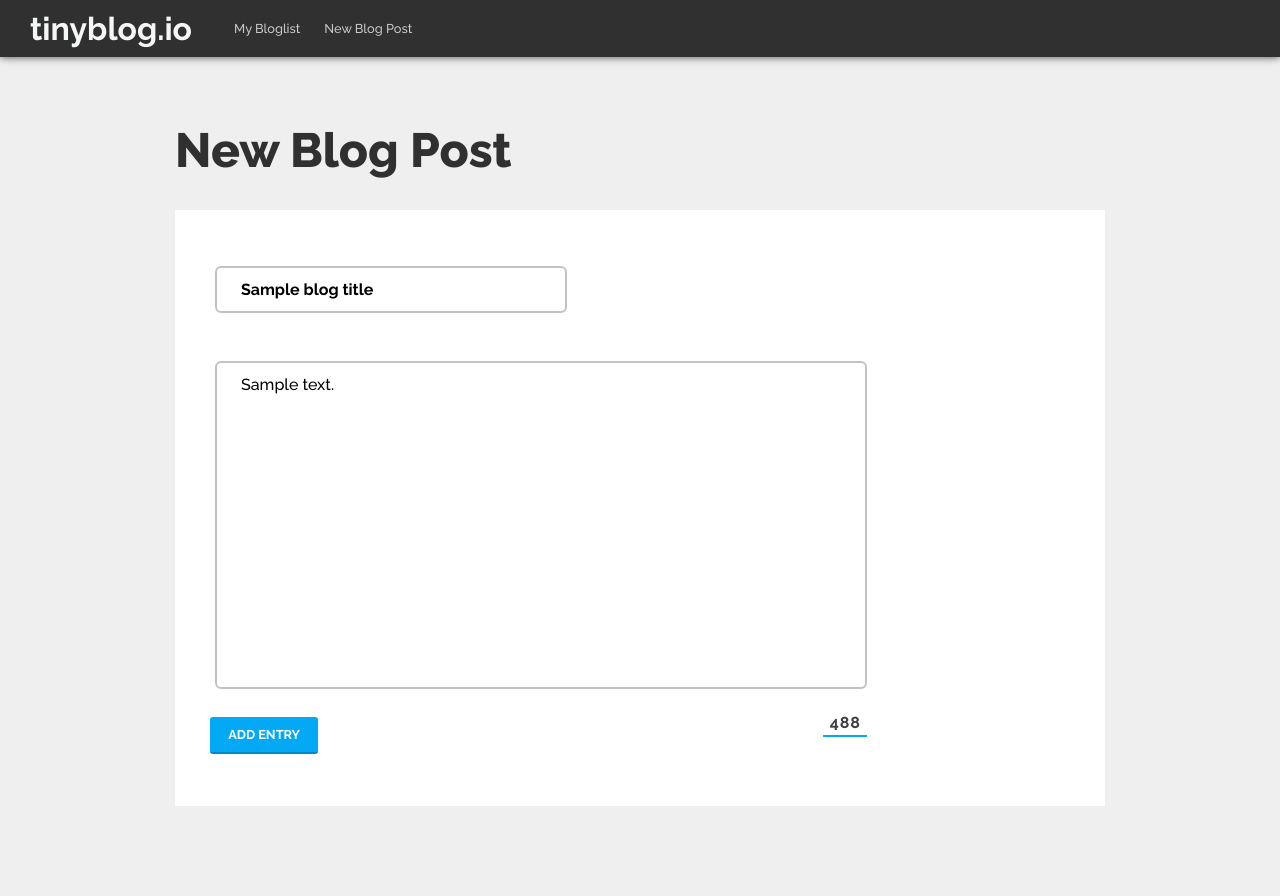
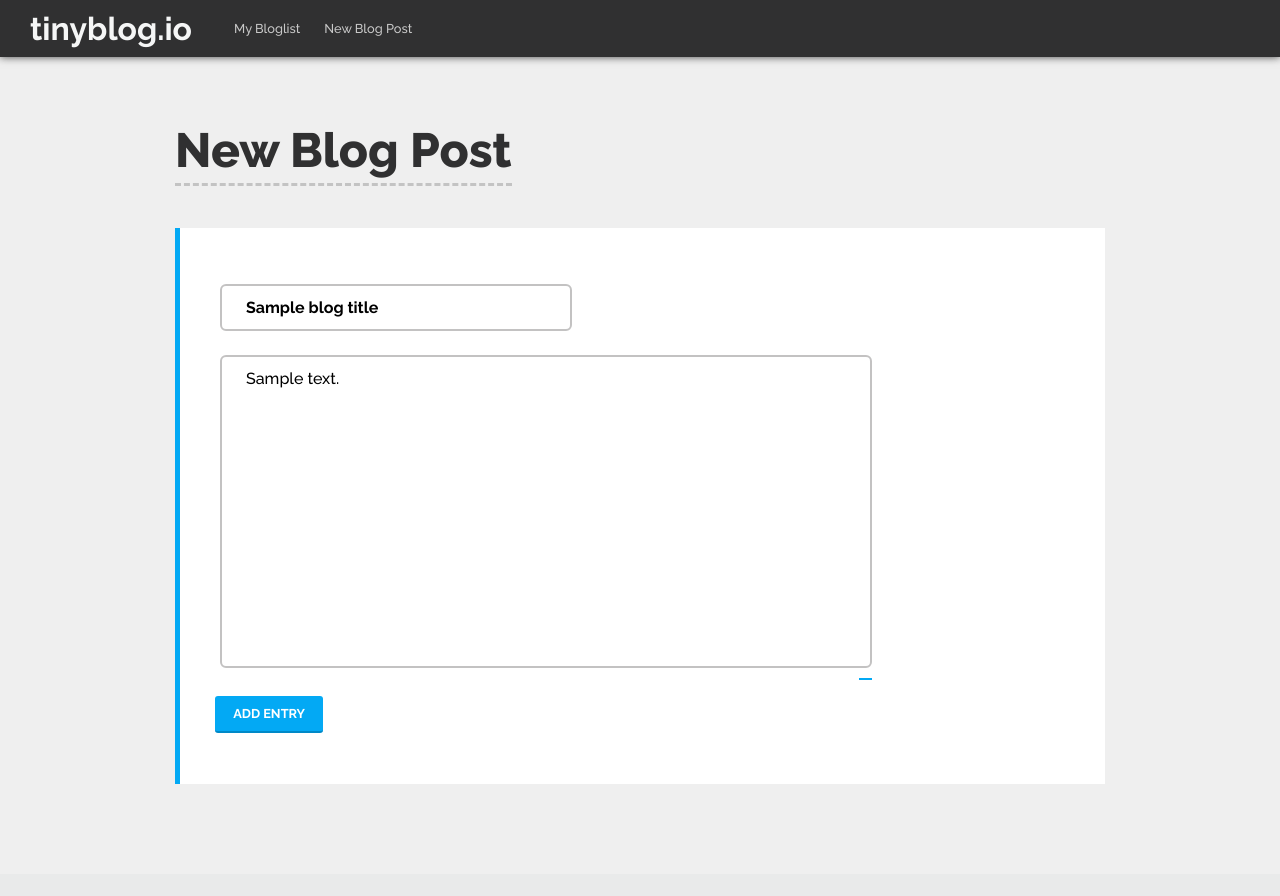
Before and after one commit to seanmstevens/build-a-blog, a Flask app: template templates/newpost.html in a window 1280 px wide. After the commit the page ends 784 px from the top, so only its background shows below. Run offline with Flask 2, Linux system fonts and the light colour scheme; the template is opened without the code that fills it: most values are stand-ins (such as "Sample title", 1, 10 or a date in 2020); some libraries are stand-ins or nearby versions.

Commit message:
Finished styling newpost page

```diff
--- a/main.py
+++ b/main.py
@@ -13,7 +13,7 @@
 class Blog(db.Model):
 
     id = db.Column(db.Integer, primary_key = True)
-    title = db.Column(db.String(120))
+    title = db.Column(db.String(70))
     body = db.Column(db.String(500))
     pubdate = db.Column(db.DateTime)
 
@@ -49,6 +49,13 @@
 @app.route('/newpost', methods = ['POST', 'GET'])
 def newpost():
 
+    placeholder = random.choice([
+        "What's on your mind?",
+        "How're you doing today?",
+        "This message is randomly generated! Neat!",
+        "I'm running out of random messages to display...",
+    ])
+
     if request.method == 'POST':
         blog_title = request.form['blog_title']
         blog_body = request.form['blog_body']
@@ -72,13 +79,9 @@
                                    blog_body=blog_body,
                                    blog_title=blog_title,
                                    title_error=title_error,
-                                   body_error=body_error,)
+                                   body_error=body_error,
+                                   placeholder=placeholder,)
 
-    placeholder = random.choice([
-        "What's on your mind?",
-        "How're you doing today?",
-        "This message is randomly generated! Neat!",
-    ])
     return render_template('newpost.html',
                            title='New Blog Post',
                            placeholder=placeholder,)
--- a/static/mainpage.css
+++ b/static/mainpage.css
@@ -15,6 +15,15 @@
 hr {
     margin: 45px auto;
     border: 2px dashed #c3c3c3;
+}
+
+.break {
+    max-width: 700px;
+    overflow-wrap: break-word;
+    word-wrap: break-word;
+    word-break: break-all;
+    word-break: break-word;
+    hyphens: auto;
 }
 
 /* Navbar CSS */
@@ -101,6 +110,10 @@
 }
 
 .title {
+    display: inline-block;
+    border-bottom: 3px dashed #c3c3c3;
+    margin-bottom: 0.2em;
+    padding-bottom: 0.1em;
     font-weight: 800;
     font-size: 3em;
 }
@@ -121,9 +134,8 @@
 }
 
 .date-bubble {
-    margin: 0 20px 0 0;
-    position: relative;
-    display: inline-block;
+    float: left;
+    margin: 5px 25px 5px 0;
     font-size: 2rem;
     font-weight: 700;
     text-align: center;
@@ -194,22 +206,26 @@
     background: #26b7f9;
 }
 
-.goto-entry-button:active, .entry-button:active {
+.goto-entry-button:focus, .entry-button:focus {
     outline: none;
 }
 
 /* End Bloglist CSS */
 
 .form-container {
+    margin-top: 2em;
+    border-left: 5px solid var(--material-blue);
     padding: 2em 1em;
     background-color: white;
 }
 
-.title-input-box, .blog-body-input {
+/* --- TITLE INPUT --- */
+
+.title-input, .blog-body-input {
     font-size: 1em;
     font-family: "Raleway", sans-serif;
     font-weight: 700;
-    margin: 1.5em;
+    margin: 0;
     padding: 0.75em 1.5em;
     width: 300px;
     border: 2px solid #c3c2c2;
@@ -217,18 +233,24 @@
     transition: border 150ms ease;
 }
 
-.title-input-box::placeholder {
+.title-input-box {
+    margin: 1.5em;
+}
+
+.title-input::placeholder {
     color: #c3c2c2;
 }
 
-.title-input-box:hover, .title-input-box:focus,
+.title-input:hover, .title-input:focus,
 .blog-body-input:hover, .blog-body-input:focus {
     border-color: var(--material-blue);
 }
 
-.title-input-box:focus, .blog-body-input:focus {
+.title-input:focus, .blog-body-input:focus {
     outline: none;
 }
+
+/* --- BODY INPUT --- */
 
 .blog-body-input-container {
     margin: 1.5em;
@@ -240,7 +262,7 @@
     font-weight: 500;
     resize: none;
     width: 600px;
-    height: 300px;
+    height: 285px;
 }
 
 .blog-body-input::placeholder {
@@ -249,9 +271,21 @@
 }
 
 #counter {
+    float: right;
+    margin-top: 0;
+    padding: 0.2em 0.4em;
     border-bottom: 2px solid var(--material-blue);
-    padding: 0.2em 0.4em;
     letter-spacing: 0.05em;
     font-weight: 700;
-    float: right;
 }
+
+.error {
+    margin: 0 0 0 0.33em;
+    color: var(--material-red);
+    font-weight: 500;
+    font-size: 0.8em;
+}
+
+p.error {
+    margin-top: 6px;
+}
--- a/static/scripts.js
+++ b/static/scripts.js
@@ -1,6 +1,7 @@
 window.onload = charCounter;
 
 function charCounter() {
+    if (window.location.pathname == "/newpost") {
         var text = document.getElementById('textarea');
         var counter = document.getElementById('counter');
 
@@ -18,3 +19,4 @@
         text.addEventListener('keyup', count);
         text.addEventListener('keydown', count);
     };
+};
--- a/templates/base.html
+++ b/templates/base.html
@@ -5,6 +5,7 @@
         <meta charset="UTF-8">
         <meta name="viewport" content="width=device-width, initial-scale=1">
         <link href="static/mainpage.css" rel="stylesheet">
+        <script src="https://use.fontawesome.com/aebe085bd7.js"></script>
         <script type="text/javascript" src="static/scripts.js"></script>
     </head>
     <body>
--- a/templates/blog.html
+++ b/templates/blog.html
@@ -2,7 +2,7 @@
 
 {% block content %}
 <div class = "blog-container">
-    <h1 class = "title" >{{ blog_title }}</h1>
+    <h1 class = "title break" >{{ blog_title }}</h1>
     <p class = "blog-body" >{{ blog_body }}</p>
 </div>
 
--- a/templates/bloglist.html
+++ b/templates/bloglist.html
@@ -10,7 +10,7 @@
                     <p class = "pub-month">{{ blog.pubdate.strftime('%b') }}
                     <p class = "pub-date">{{ blog.pubdate.strftime('%d') }}</p>
                 </div>
-                <div class = "blog-details">
+                <div class = "blog-details break">
                     <a class = "blog-title" href = '/blog?id={{ blog.id }}'>{{ blog.title }}</a>
                     <p class = "pub-time">Published at {{ blog.pubdate.strftime('%I:%M %p') }}</p>
                 </div>
--- a/templates/newpost.html
+++ b/templates/newpost.html
@@ -5,23 +5,27 @@
     <h1 class = "title" >New Blog Post</h1>
     <div class = "form-container">
         <form method = 'POST'>
-            <input class = "title-input-box" type = 'text'
+            <div class = "title-input-box">
+                <input class = "title-input" type = 'text' maxlength = "70"
                 placeholder = "Blog Title" name = 'blog_title' value = '{{ blog_title }}'/>
                 {% if title_error %}
-                <span class = 'error'>
+                    <p class = 'error'>
+                        <i class="fa fa-exclamation-circle" aria-hidden="true"></i>
                         {{ title_error }}
-                </span>
+                    </p>
                 {% endif %}
+            </div>
             <div class = "blog-body-input-container">
-                <textarea id = 'textarea' class = "blog-body-input" placeholder = "{{ placeholder }}"
+                <textarea id = 'textarea' class = "blog-body-input" placeholder = "{{placeholder}}"
                 name = 'blog_body' maxlength = "500">{{ blog_body }}</textarea>
                 <p id = 'counter'></p>
-            </div>
                 {% if body_error %}
                     <span class = 'error'>
+                        <i class="fa fa-exclamation-circle" aria-hidden="true"></i>
                         {{ body_error }}
                     </span>
                 {% endif %}
+            </div>
             <input class = "entry-button" type = 'submit' value = 'Add Entry'/>
         </form>
     </div>
```
Lines whose indentation alone changed are shown as unchanged.
